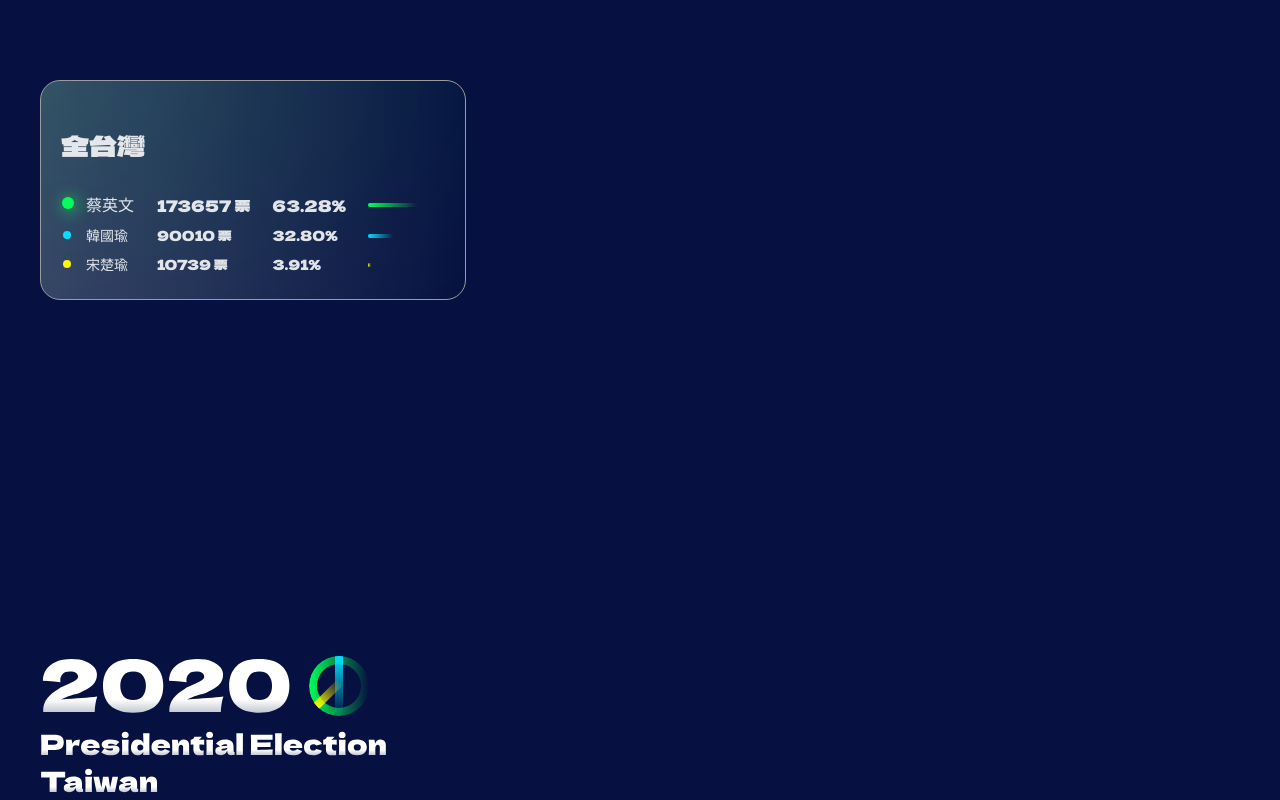
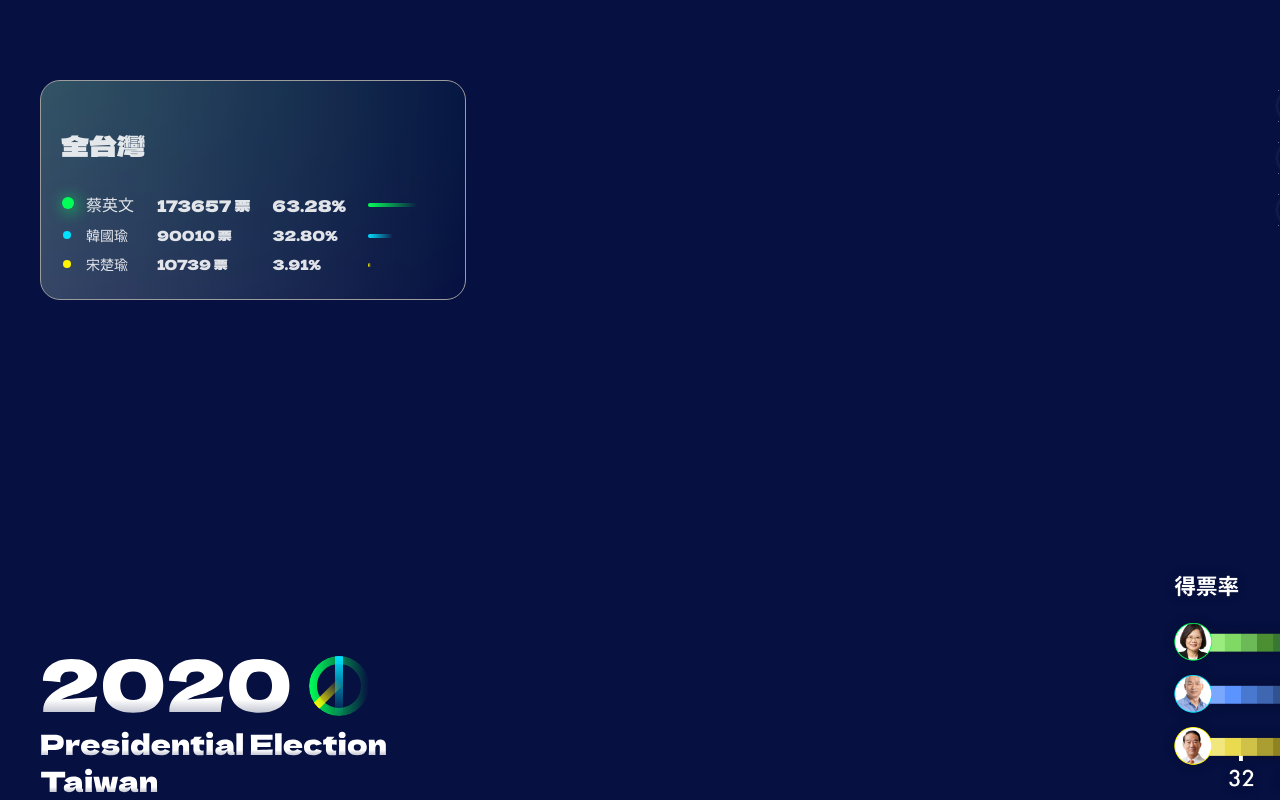
Before and after one commit to TheNChair/PVMT, a React (Vite) app: page / in a window 1280 px wide. Shown: the top 800 px of the page. Built offline with nearby package versions, Linux system fonts and the light colour scheme.

Commit message:
[feature] add image assets of percentage

```diff
--- a/src/components/MapTool.tsx
+++ b/src/components/MapTool.tsx
@@ -4,6 +4,9 @@ export const IndicatorWrapper = styled.div`
     display: flex;
     flex-direction: column;
     justify-content: flex-start;
+    position: absolute;
+    right: 0%;
+    top: 5%;
 `;
 
 export const CircleButton = styled.div`
--- a/src/components/ReactSvgZoomMap/index.jsx
+++ b/src/components/ReactSvgZoomMap/index.jsx
@@ -311,6 +311,7 @@ export default class ReactSvgZoomMap extends Component {
         const { className } = this.props;
 
         return (
+            <div style={{ width: '100vw', display: 'flex', justifyContent: 'center' }}>
                 <div className={'react-svg-zoom-map' + (className ? ` ${className}` : '')} ref={this.mapCompRoot}>
                     <Card
                         isHover={false}
@@ -331,8 +332,11 @@ export default class ReactSvgZoomMap extends Component {
                             <g className='pins'>{loaded && this.mapPinsRender()}</g>
                         </g>
                     </svg>
-                {/* <PERCENTAGE_INFO style={{ position: 'absolute', right: '0%', bottom: '5%' }} /> */}
-                <image src={PERCENTAGE_INFO} alt='地圖指標' />
+                    <img
+                        src={PERCENTAGE_INFO}
+                        style={{ position: 'absolute', width: '160px', right: '0%', bottom: '5%' }}
+                        alt='地圖指標'
+                    />
                     <IndicatorWrapper>
                         <CircleButton>
                             <ROOM_IN />
@@ -344,6 +348,7 @@ export default class ReactSvgZoomMap extends Component {
                             <REFRESH />
                         </CircleButton>
                     </IndicatorWrapper>
+                </div>
             </div>
         );
     }
```
Lines whose indentation alone changed are shown as unchanged.
